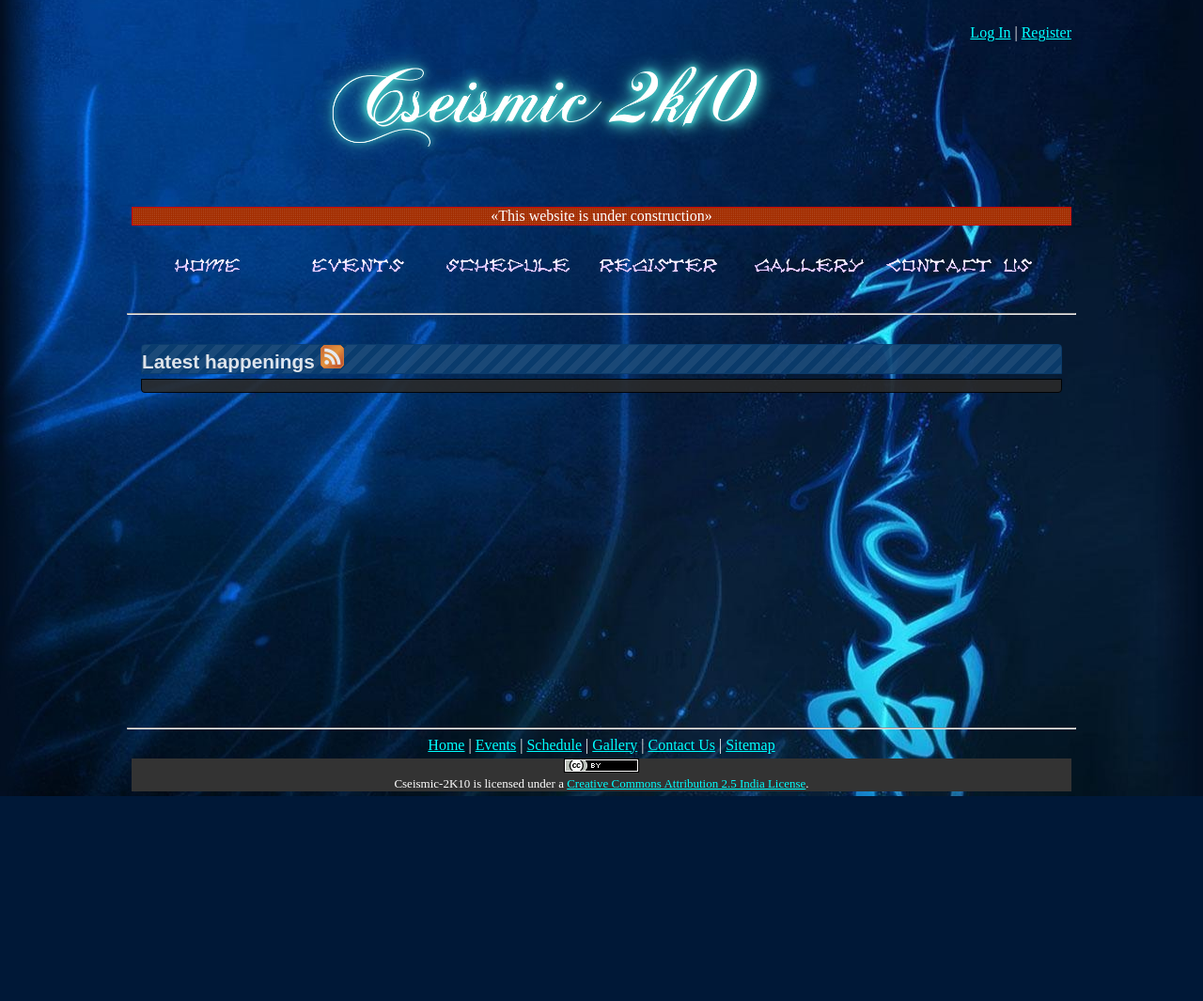
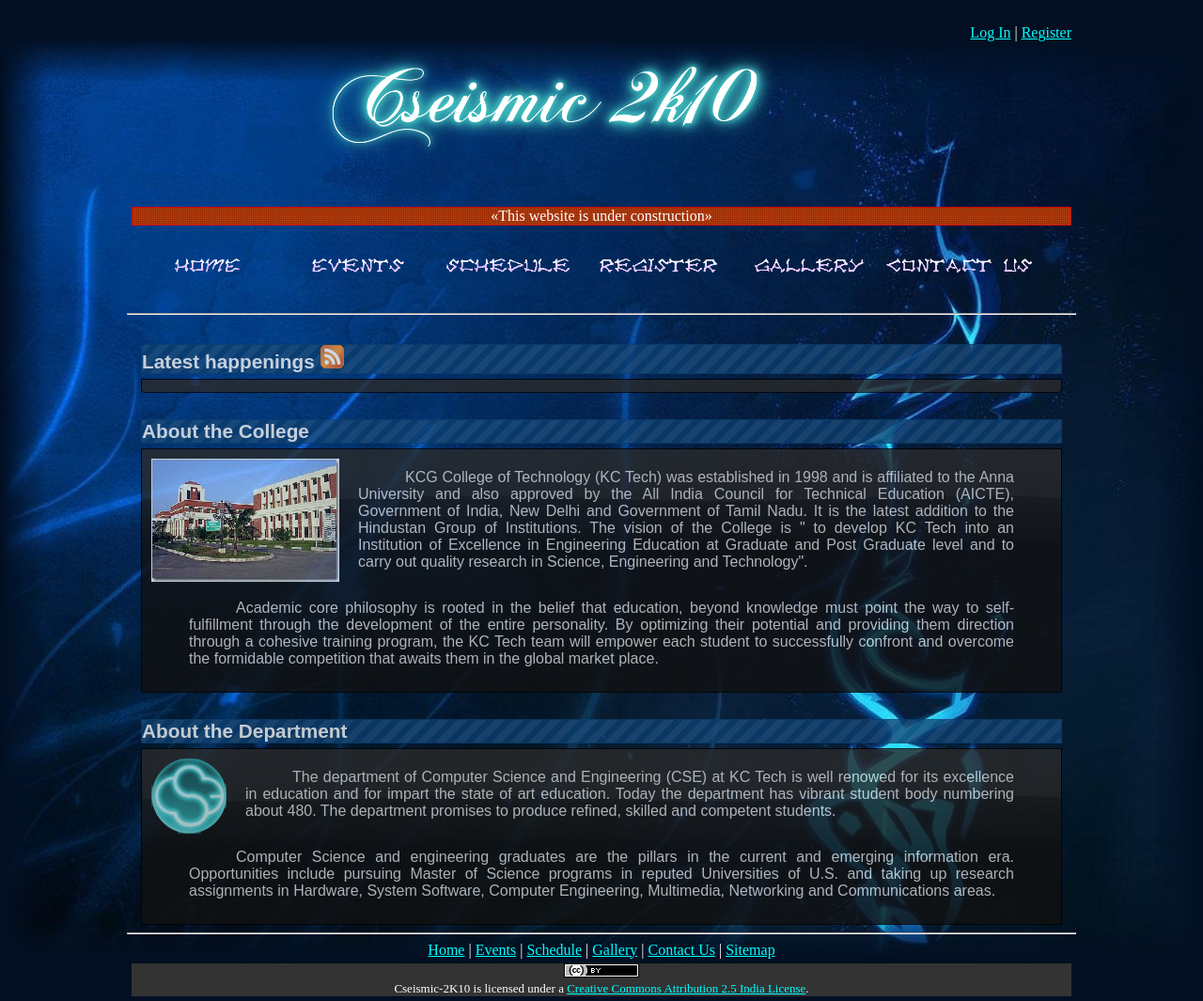
Before and after one commit to justjkk/cseismic2kx, a Django app: template templates/index.html in a window 1280 px wide. Shown: the whole page at 94% size. Before the commit the page ends 847 px from the top, so only its background shows below. Run offline with Django 3.2, Linux system fonts and the light colour scheme; the template is opened without the code that fills it, so the values that code supplies are empty.

Commit message:
Added Content to Home Page and Videos to Gallery

```diff
--- a/static/css/base.css
+++ b/static/css/base.css
@@ -75,5 +75,8 @@
     text-align: center;
 }
 .ui-widget {
-    opacity: .9;
+    opacity: .8;
 }
+.p_img {
+    padding: 10px 20px 10px 10px;
+}
--- a/templates/gallery.html
+++ b/templates/gallery.html
@@ -1,8 +1,7 @@
 {% extends "richbase.html" %}
         {% block title %}Gallery{% endblock %}
-    {% block head %}
-    {% endblock %}
     {% block content %}
         <h2>Gallery</h2>
-        <div> Placeholder for Gallery </div>
+        <object width="480" height="385"><param name="movie" value="http://www.youtube.com/v/KjdHvTLYSN0&amp;hl=en_US&amp;fs=1"></param><param name="allowFullScreen" value="true"></param><param name="allowscriptaccess" value="always"></param><embed src="http://www.youtube.com/v/KjdHvTLYSN0&amp;hl=en_US&amp;fs=1" type="application/x-shockwave-flash" allowscriptaccess="always" allowfullscreen="true" width="480" height="385"></embed></object>
+        <object width="480" height="385"><param name="movie" value="http://www.youtube.com/v/oMirn64nFaU&amp;hl=en_US&amp;fs=1"></param><param name="allowFullScreen" value="true"></param><param name="allowscriptaccess" value="always"></param><embed src="http://www.youtube.com/v/oMirn64nFaU&amp;hl=en_US&amp;fs=1" type="application/x-shockwave-flash" allowscriptaccess="always" allowfullscreen="true" width="480" height="385"></embed></object>
     {% endblock %}
--- a/templates/index.html
+++ b/templates/index.html
@@ -14,4 +14,25 @@
             </div>
         </div>
         <br>
+        <div class="ui-widget">
+            <div class="ui-widget-header">
+               About the College
+            </div>
+            <div class="ui-widget-content">
+                <img class="p_img" width="200px" height="131px" src="{{ MEDIA_URL }}/images/kcg_college_image.jpg" align="left"/>
+                <p>KCG College of Technology (KC Tech) was established in 1998 and is affiliated to the Anna University and also approved by the All India Council for Technical Education (AICTE), Government of India, New Delhi and Government of Tamil Nadu. It is the latest addition to the Hindustan Group of Institutions. The vision of the College is " to develop KC Tech into an Institution of Excellence in Engineering Education at Graduate and Post Graduate level and to carry out quality research in Science, Engineering and Technology".</p>
+                <p>Academic core philosophy is rooted in the belief that education, beyond knowledge must point the way to self-fulfillment through the development of the entire personality. By optimizing their potential and providing them direction through a cohesive training program, the KC Tech team will empower each student to successfully confront and overcome the formidable competition that awaits them in the global market place.</p>
+            </div>
+        </div>
+        <br>
+        <div class="ui-widget">
+            <div class="ui-widget-header">
+                About the Department
+            </div>
+            <div class="ui-widget-content">
+                <img class="p_img" width="80px" height="80px" src="{{ MEDIA_URL }}/images/CSE_logo_blue.png" align="left"/>
+                <p>The department of Computer Science and Engineering (CSE) at KC Tech is well renowed for its excellence in education and for impart the state of art education. Today the department has vibrant student body numbering about 480. The department promises to produce refined, skilled and competent students.</p>
+                <p>Computer Science and engineering graduates are the pillars in the current and emerging information era. Opportunities include pursuing Master of Science programs in reputed Universities of U.S. and taking up research assignments in Hardware, System Software, Computer Engineering, Multimedia, Networking and Communications areas.</p>
+            </div>
+        </div>
     {% endblock %}
```
Also changed, not shown: static/images/CSE_logo.png (added), static/images/CSE_logo_blue.png (added), static/images/kcg_college_image.jpg (added).
